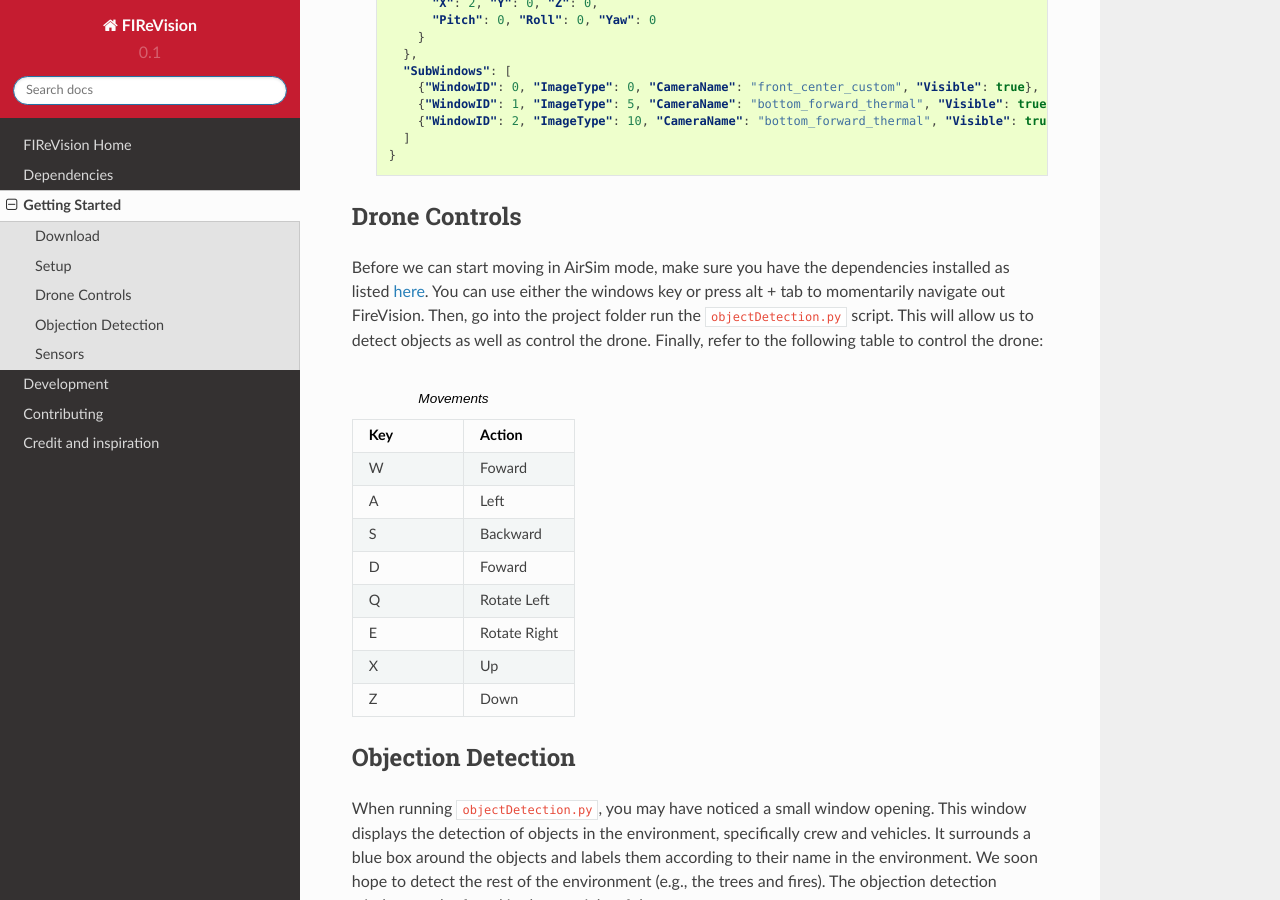
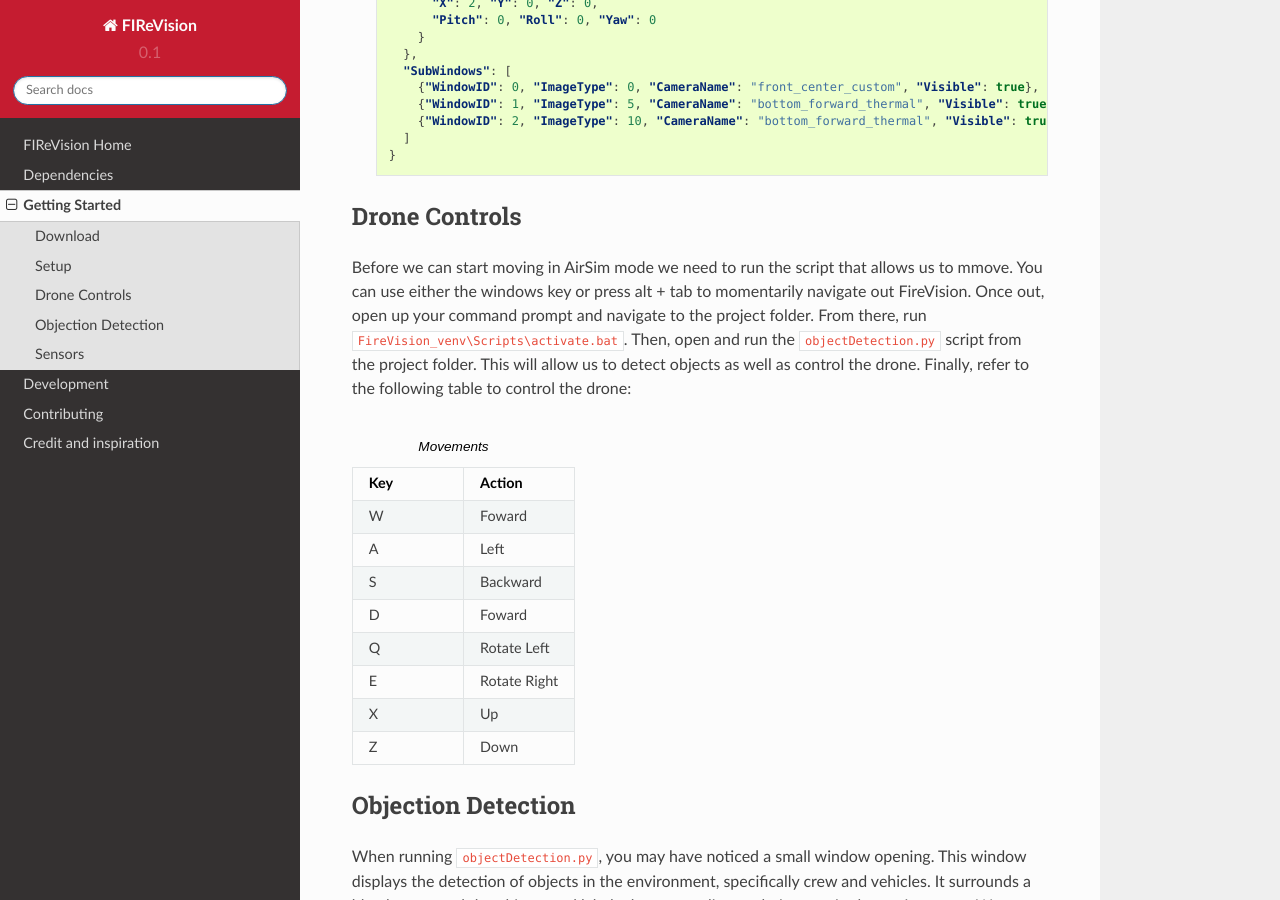
Before and after one commit to castacks/firevision_sim, a Sphinx documentation site: the page built from docs/getting_started.rst, in a window 1280 px wide and 900 px high, scrolled down 1962 px. Built offline with Sphinx 7.4.7 and the Read the Docs theme 2.0.0, drawn with Linux system fonts in a browser that asks for light colours; pages that are not in the unit, such as notebooks, are missing from menus.

Commit message:
updated drone control instructions

```diff
--- a/docs/getting_started.rst
+++ b/docs/getting_started.rst
@@ -114,7 +114,7 @@
 
 Drone Controls
 -------
-Before we can start moving in AirSim mode, make sure you have the dependencies installed as listed `here <https://castacks.github.io/firevision_sim/dependencies.html>`_. You can use either the windows key or press alt + tab to momentarily navigate out FireVision. Then, go into the project folder run the ``objectDetection.py`` script. This will allow us to detect objects as well as control the drone. Finally, refer to the following table to control the drone:
+Before we can start moving in AirSim mode we need to run the script that allows us to mmove. You can use either the windows key or press alt + tab to momentarily navigate out FireVision. Once out, open up your command prompt and navigate to the project folder. From there, run ``FireVision_venv\Scripts\activate.bat``. Then, open and run the ``objectDetection.py`` script from the project folder. This will allow us to detect objects as well as control the drone. Finally, refer to the following table to control the drone:
 
 .. list-table:: Movements
    :widths: 25 25
```
